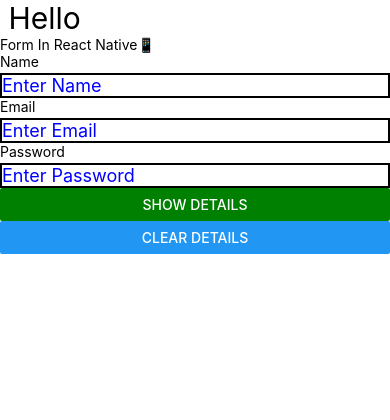
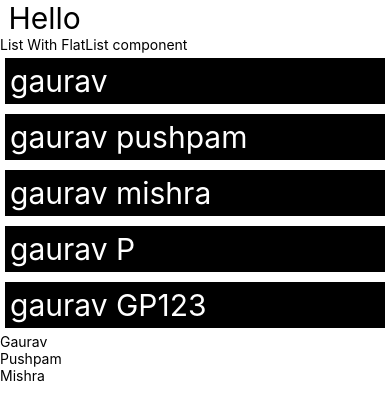
Before and after one commit to Gaurav85431/ReactNative, a React Native app: screen / in a window 390 px wide. Shown: the top 420 px of the page. Built offline with nearby package versions, Linux system fonts and the light colour scheme.

Commit message:
Lec 14 Flat List in RN

```diff
--- a/App.tsx
+++ b/App.tsx
@@ -3,6 +3,7 @@ import { Text, View } from 'react-native';
 import StyleReactNative from './ComponentLec11/StyleSheet';
 import TextInputField from './ComponentLec11/TextInputField';
 import FormInput from './ComponentLec11/FormInput';
+import FlatListComponent from './ComponentLec11/FlatList';
 
 const App = () => {
   return (
@@ -11,7 +12,9 @@ const App = () => {
       {/* <StyleReactNative /> */}
       {/* <TextInputField /> */}
 
-      <FormInput />
+      {/* <FormInput /> */}
+
+      <FlatListComponent />
     </View>
   );
 };
--- /dev/null
+++ b/ComponentLec11/FlatList.tsx
@@ -0,0 +1,44 @@
+import { FlatList, StyleSheet, Text, View } from 'react-native';
+
+const FlatListComponent = () => {
+  const usersData = [
+    { id: 1, name: 'gaurav' },
+    { id: 2, name: 'gaurav pushpam' },
+    { id: 3, name: 'gaurav mishra' },
+    { id: 4, name: 'gaurav P' },
+    { id: 5, name: 'gaurav GP123' },
+  ];
+
+  const userNameOnly = ['Gaurav', 'Pushpam', 'Mishra'];
+
+  return (
+    <View>
+      <Text>List With FlatList component</Text>
+
+      {/* FlatList me data show Array of object */}
+      <FlatList
+        data={usersData} // always in array
+        renderItem={({ item }) => <Text style={styles.item}>{item.name}</Text>} // item ko object me arrow function me likhna hia.
+        // keyExtractor={item => item.id} //jb key pas krni ho (scroll sb me use )
+      />
+
+      {/* FlatList me data show jisme sirf Array me data ho */}
+      <FlatList
+        data={userNameOnly}
+        renderItem={({ item }) => <Text>{item}</Text>}
+      />
+    </View>
+  );
+};
+
+const styles = StyleSheet.create({
+  item: {
+    fontSize: 30,
+    padding: 5,
+    margin: 5,
+    color: '#fff',
+    backgroundColor: 'black',
+  },
+});
+
+export default FlatListComponent;
```
